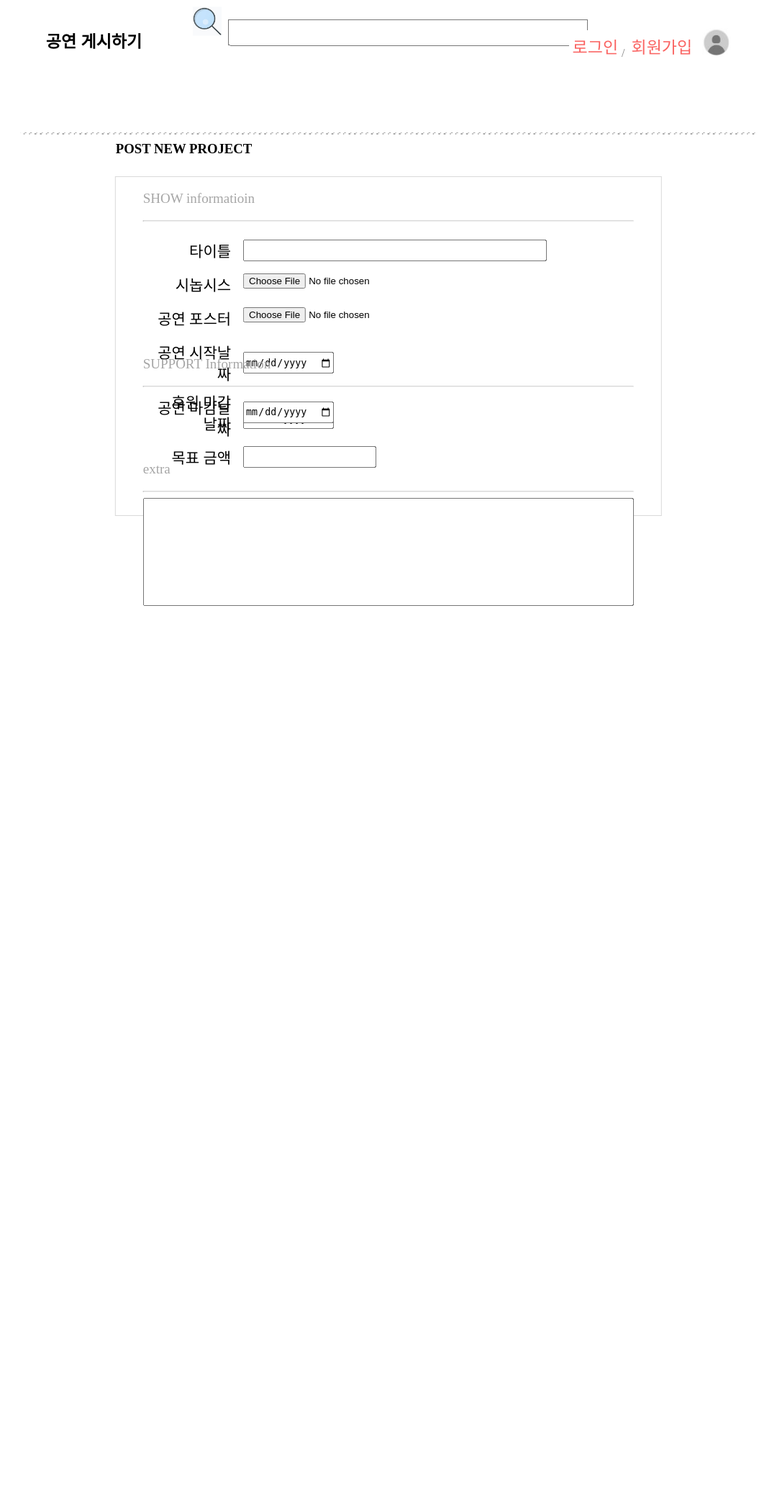
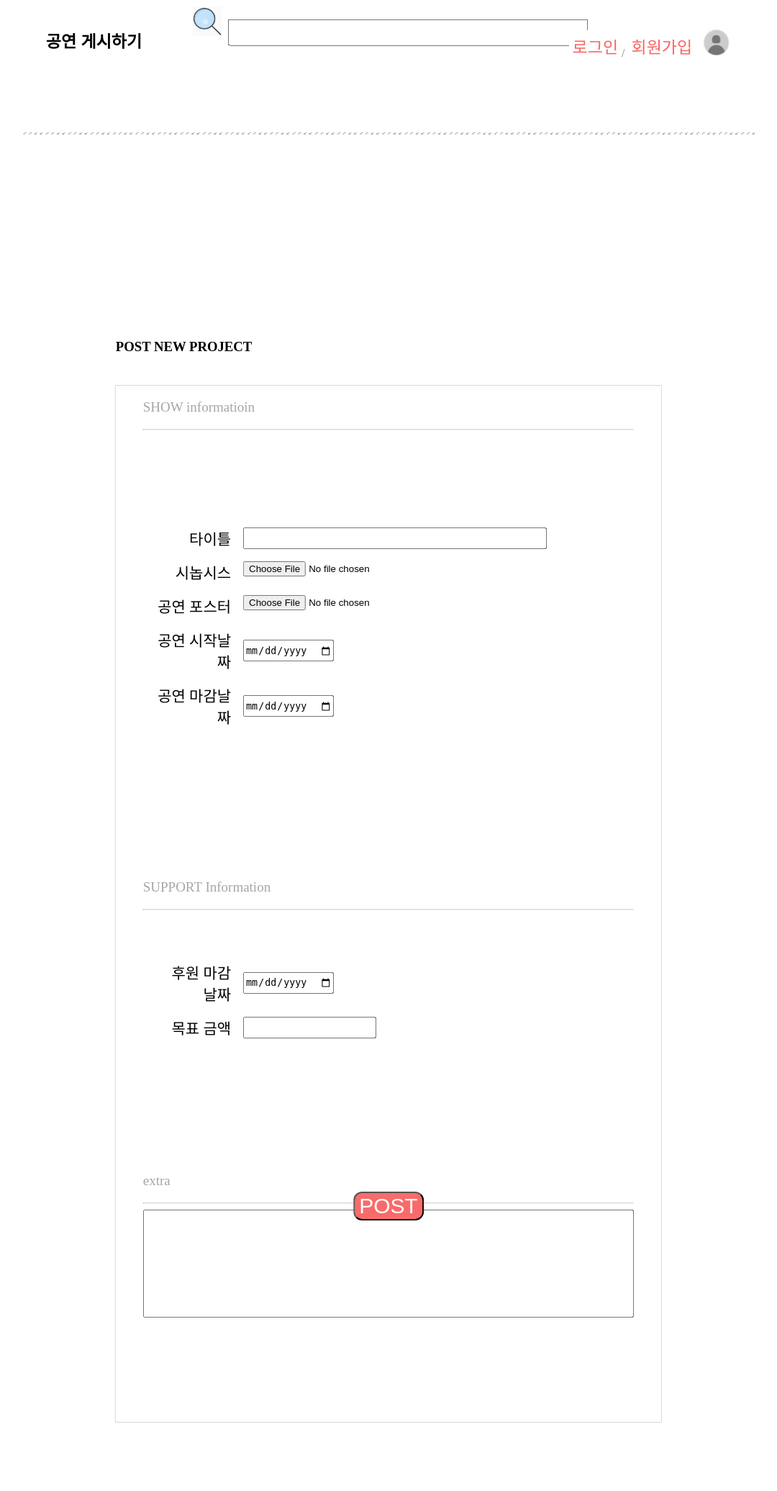
Before and after one commit to SOHYEON00/ShowMori, a PHP site: page /writepostpage.html in a window 1280 px wide; the page is wider, and only the part inside the window is pictured. Shown: the part 344-2416 px from the top of that part at 72% size, without its empty margins (100-1180 px from the left). Before the commit the page ends 1186 px from the top of that part, so only its background shows below. Run offline with PHP 8.4, Linux system fonts and the light colour scheme; some libraries are stand-ins or nearby versions; some web fonts are replaced.

Commit message:
fixed typo

```diff
--- a/writepostpage.css
+++ b/writepostpage.css
@@ -1,4 +1,6 @@
-
+body{
+    height:2400px;
+}
 h3{
 	position: relative;
     top: 17%;
```
